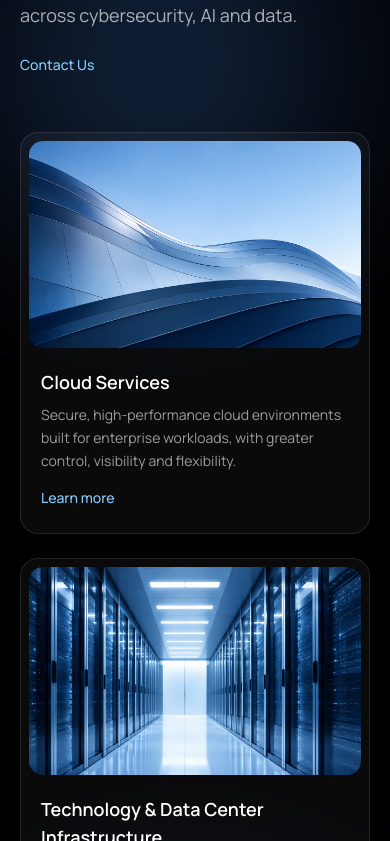
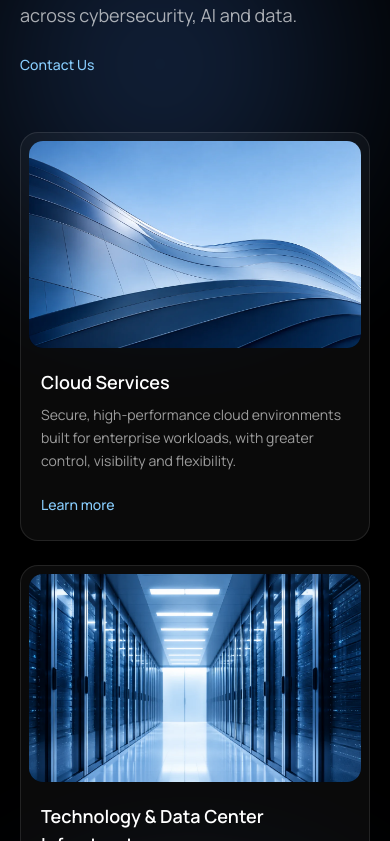
Before and after one commit to MAHasnain/envision-site, a Next.js app: page /en/services in a window 390 px wide. Shown: the part 903-1744 px from the top of the page. Built offline with nearby package versions, Linux system fonts and the light colour scheme.

Commit message:
feat: enhance ServiceCard layout with flexbox for improved responsiveness

```diff
--- a/src/components/ServiceCard.tsx
+++ b/src/components/ServiceCard.tsx
@@ -10,8 +10,8 @@ export default function ServiceCard({ service }: { service: Service }) {
   const title = t(`items.${service.id}.title`);
 
   return (
-    <article className="group relative h-full rounded-2xl border border-white/10 bg-white/4 p-2 transition-colors hover:border-picton/50">
-      <div className="relative aspect-16/10 overflow-hidden rounded-xl bg-black">
+    <article className="group relative flex h-full flex-col rounded-2xl border border-white/10 bg-white/4 p-2 transition-colors hover:border-picton/50">
+      <div className="relative aspect-16/10 shrink-0 overflow-hidden rounded-xl bg-black">
         <Image
           src={service.src}
           alt=""
@@ -20,19 +20,21 @@ export default function ServiceCard({ service }: { service: Service }) {
           className="object-cover"
         />
       </div>
-      <div className="px-3 pb-4 pt-5">
+      <div className="flex flex-1 flex-col px-3 pb-4 pt-5">
         <h3 className="text-lg font-semibold text-white">{title}</h3>
         <p className="mt-2 text-sm leading-relaxed text-white/60">
           {t(`items.${service.id}.text`)}
         </p>
+        <div className="mt-auto pt-5">
           <Link
             href={service.href}
-          className="mt-4 inline-block text-sm font-medium text-picton-200 after:absolute after:inset-0 after:content-[''] group-hover:text-picton-100 group-hover:underline"
+            className="inline-block text-sm font-medium text-picton-200 after:absolute after:inset-0 after:content-[''] group-hover:text-picton-100 group-hover:underline"
           >
             {t("learnMore")}
             <span className="sr-only">: {title}</span>
           </Link>
         </div>
+      </div>
     </article>
   );
 }
```
Lines whose indentation alone changed are shown as unchanged.
